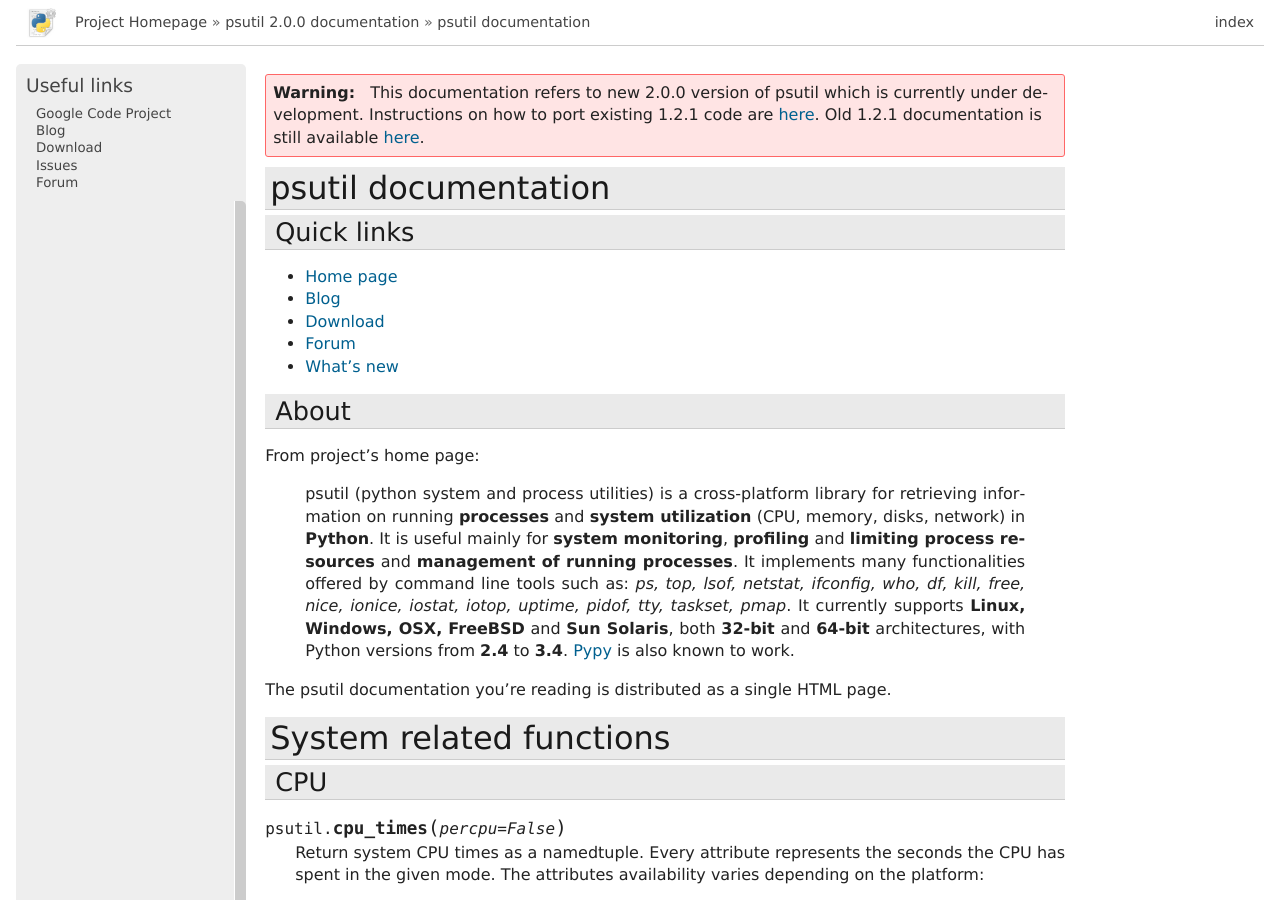
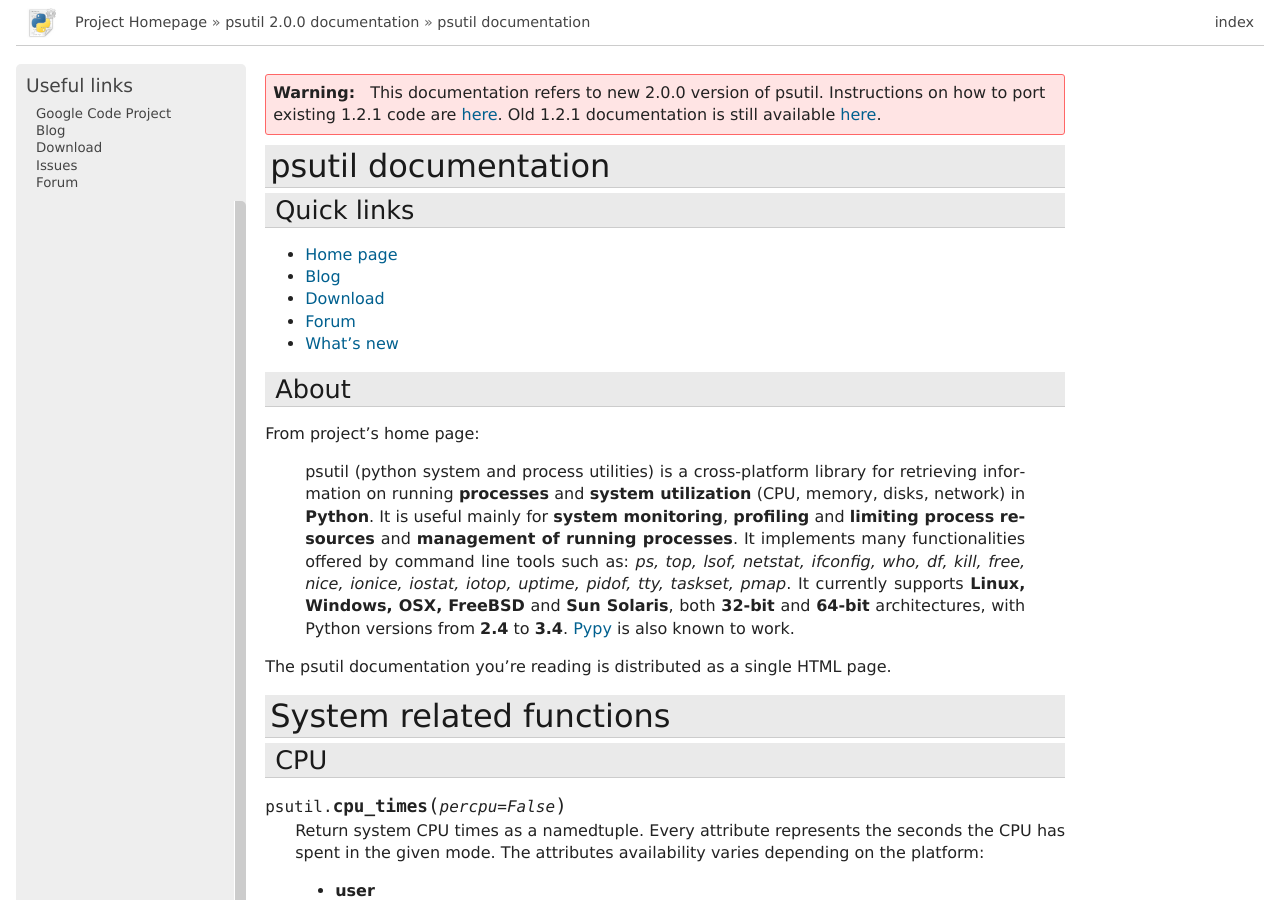
Before and after one commit to giampaolo/psutil, a Sphinx documentation site: the page built from docs/index.rst, in a window 1280 px wide and 900 px high. Built offline with Sphinx 7.4.7, drawn with Linux system fonts in a browser that asks for light colours; formulas are drawn with MathJax 3; some of the changed text lies outside the part shown.

Commit message:
update doc

```diff
--- a/docs/index.rst
+++ b/docs/index.rst
@@ -4,8 +4,7 @@
 
 .. warning::
 
-   This documentation refers to new 2.0.0 version of psutil which is currently
-   under development.
+   This documentation refers to new 2.0.0 version of psutil.
    Instructions on how to port existing 1.2.1 code are
    `here <http://grodola.blogspot.com/2014/01/psutil-20.html>`__.
    Old 1.2.1 documentation is still available
```
Also changed, not shown: other parts of docs/index.rst (+0 -2 lines).
